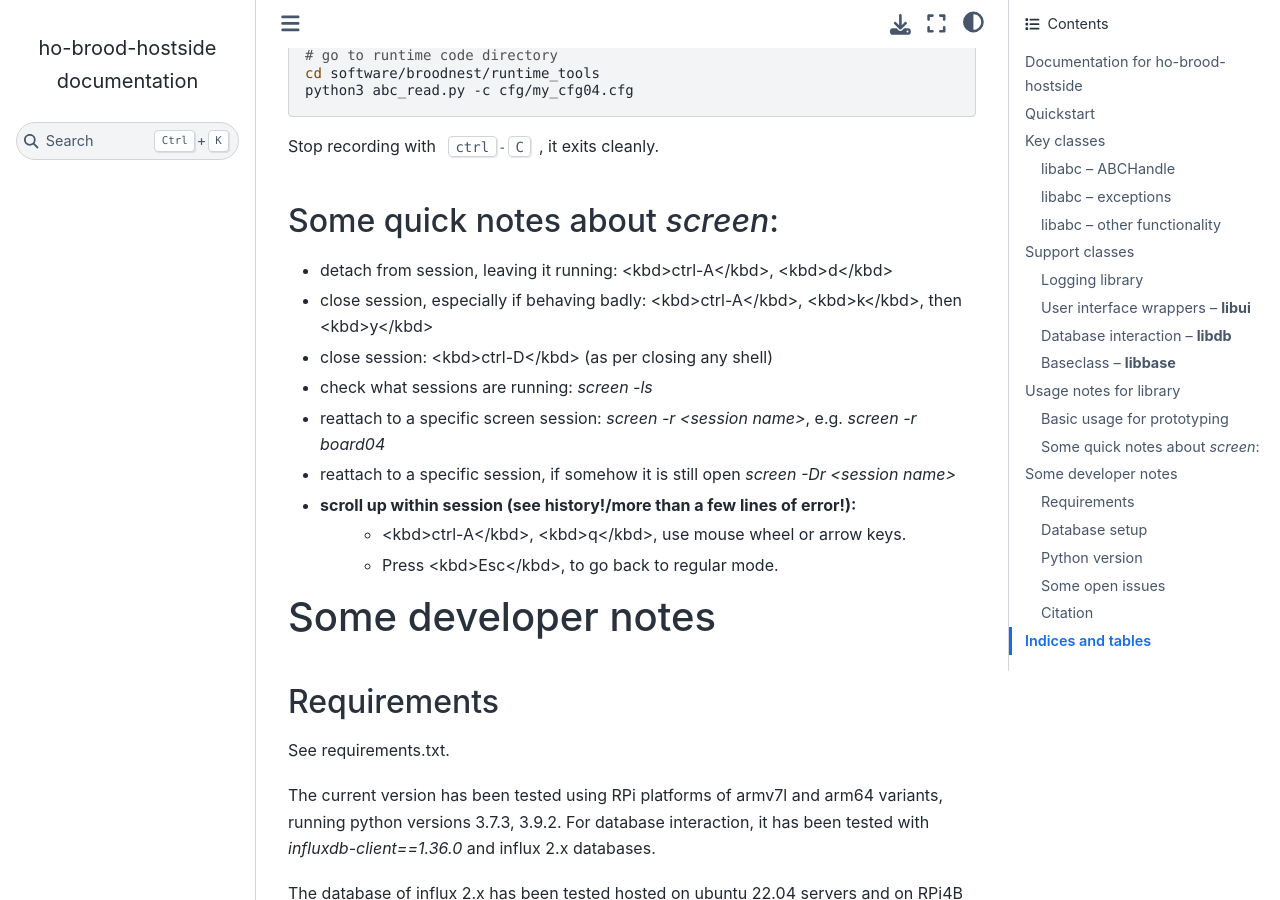
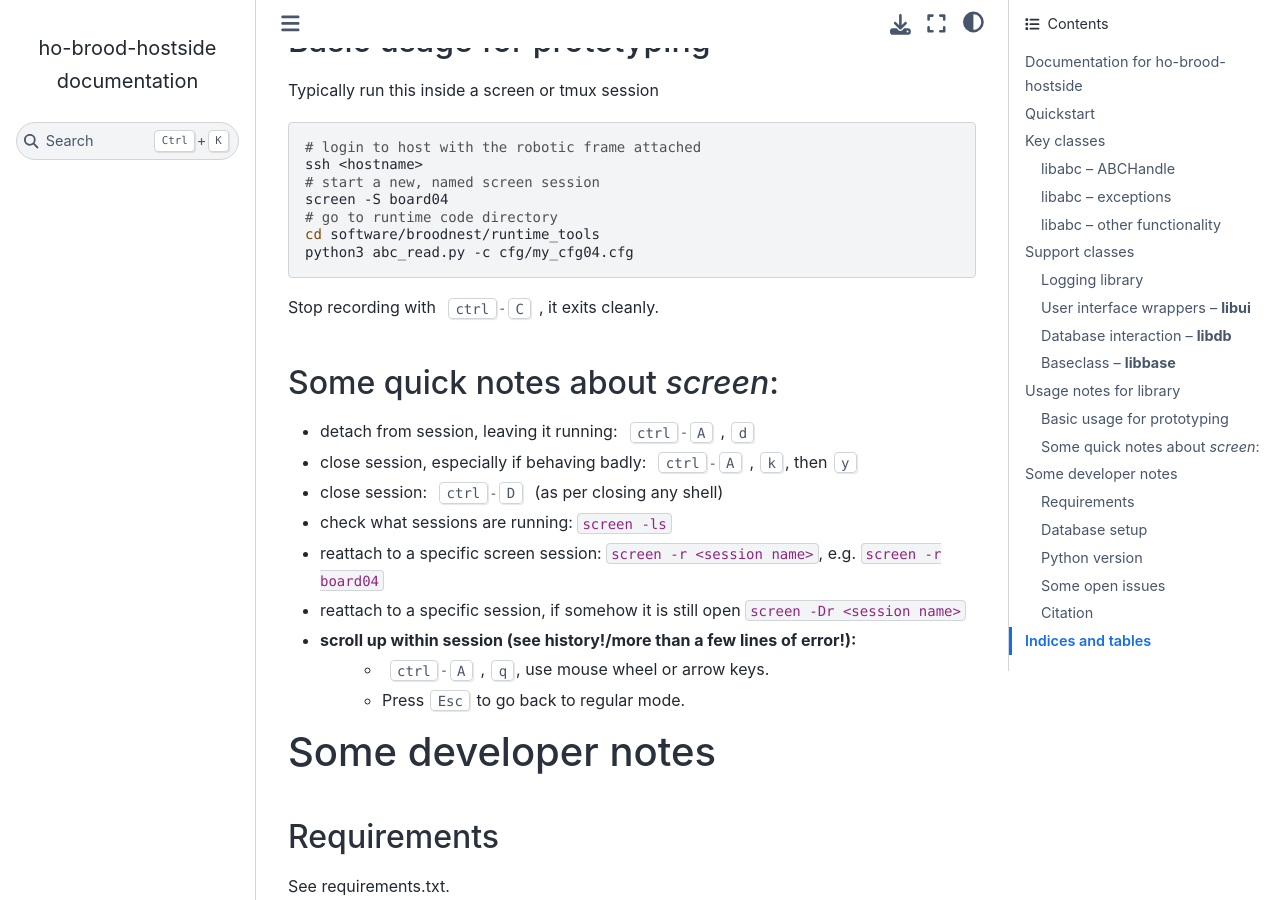
Before and after one commit to hiveopolis/brood-hostside, a Sphinx documentation site: the page built from docs/source/index.rst, in a window 1280 px wide and 900 px high, scrolled down 3202 px. Built offline with Sphinx 7.4.7 and the Sphinx Book theme 1.1.4, drawn with Linux system fonts in a browser that asks for light colours; some of the changed text lies outside the part shown.

```diff
--- a/docs/source/index.rst
+++ b/docs/source/index.rst
@@ -16,14 +16,16 @@ Documentation for ho-brood-hostside
 Key classes
 ===========
 
-NOTE: Currently autodoc is not configured correctly for html build, please refer to the PDF documentation
-which shows the documentation for classes.
+.. note::
+
+   Currently autodoc is not configured correctly for html build, please refer to
+   the PDF documentation which shows the documentation for classes.
 
 libabc -- ABCHandle
 -------------------
 
 The primary class used to interact with the broodnest robotic frame is
-`libabc.ABCHandle`.  This provides the top-level entry point to a robot module,
+``libabc.ABCHandle``.  This provides the top-level entry point to a robot module,
 facilitating the acquisition of samples from all sensors, as well as
 configuration, and actuator control.
 
@@ -60,10 +62,10 @@ libabc -- other functionality
 Support classes
 ===============
 
-The functionality of `brood_hostside` is divided into several modules, which
+The functionality of ``brood_hostside`` is divided into several modules, which
 implement other classes or supporting functions used to interact with the
 broodnest robotic frame.  Most of these libraries are back-end, instantiated by
-`libabc.ABCHandle`, but users do not need to be overly concerned with the
+``libabc.ABCHandle``, but users do not need to be overly concerned with the
 details.
 
 Logging library
@@ -109,8 +111,8 @@ Our article in IEEE Access contains detailed information on the design and
 validation of the robotic system.
 
 R. Barmak, D.N. Hofstadler, M. Stefanec, L. Piotet, R. Cherfan, T. Schmickl, F.
-Mondada, R. Mills (2024)  "Biohybrid Superorganisms—On the Design of a Robotic
-System for Thermal Interactions With Honeybee Colonies," in *IEEE Access*, vol.
+Mondada, R. Mills (2024)  "**Biohybrid Superorganisms—On the Design of a Robotic
+System for Thermal Interactions With Honeybee Colonies,**" in *IEEE Access*, vol.
 12, pp. 50849-50871, 2024, doi:
 `10.1109/ACCESS.2024.3385658 <https://doi.org/10.1109/ACCESS.2024.3385658>`_.
 
--- a/docs/source/quickstart.rst
+++ b/docs/source/quickstart.rst
@@ -5,7 +5,7 @@ Assuming that you are running the robot in conjunction with a RPi, running raspi
 
 1. Install binary dependencies
 
-    .. code-block:: bash
+   .. code-block:: bash
 
         sudo apt install python3-numpy
 
@@ -19,6 +19,7 @@ Assuming that you are running the robot in conjunction with a RPi, running raspi
 3. edit the example config to match your system
 
    .. code-block:: bash
+
       nano cfg/example.cfg
 
 4. run the sampling-only handler:
@@ -27,9 +28,8 @@ Assuming that you are running the robot in conjunction with a RPi, running raspi
 
        python3 abc_read.py -c cfg/example.cfg
 
-
-
 5. or run the actuator-enabled handler:
 
    .. code-block:: bash
+
         `python3 abc_run.py -c cfg/example.cfg`
--- a/docs/source/usage_notes.rst
+++ b/docs/source/usage_notes.rst
@@ -30,15 +30,14 @@ Stop recording with :kbd:`ctrl-C`, it exits cleanly.
 Some quick notes about `screen`:
 --------------------------------
 
+* detach from session, leaving it running: :kbd:`ctrl-A`, :kbd:`d`
+* close session, especially if behaving badly: :kbd:`ctrl-A`, :kbd:`k`, then :kbd:`y`
+* close session: :kbd:`ctrl-D` (as per closing any shell)
 
-* detach from session, leaving it running: <kbd>ctrl-A</kbd>, <kbd>d</kbd>
-* close session, especially if behaving badly: <kbd>ctrl-A</kbd>, <kbd>k</kbd>, then <kbd>y</kbd>
-* close session: <kbd>ctrl-D</kbd> (as per closing any shell)
-
-* check what sessions are running: `screen -ls`
-* reattach to a specific screen session: `screen -r <session name>`, e.g. `screen -r board04`
-* reattach to a specific session, if somehow it is still open `screen -Dr <session name>`
+* check what sessions are running: ``screen -ls``
+* reattach to a specific screen session: ``screen -r <session name>``, e.g. ``screen -r board04``
+* reattach to a specific session, if somehow it is still open ``screen -Dr <session name>``
 
 * scroll up within session (see history!/more than a few lines of error!):
-     * <kbd>ctrl-A</kbd>, <kbd>q</kbd>, use mouse wheel or arrow keys.
-     * Press <kbd>Esc</kbd>, to go back to regular mode.
+   * :kbd:`ctrl-A`, :kbd:`q`,  use mouse wheel or arrow keys.
+   * Press :kbd:`Esc` to go back to regular mode.
```
Also changed, not shown: 1 other file.
